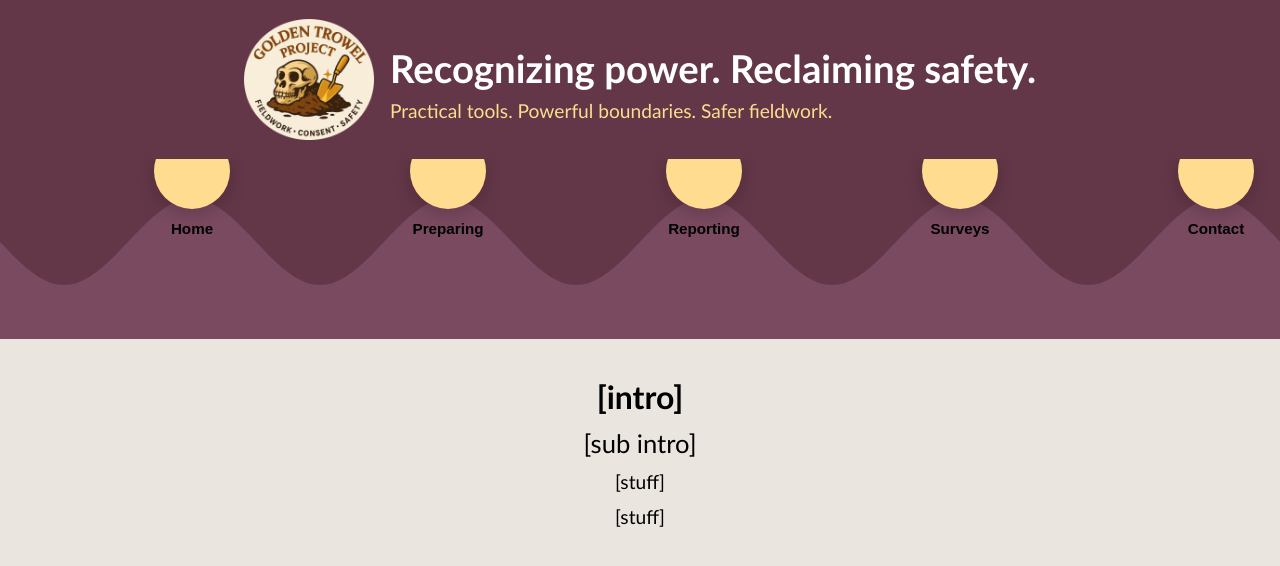
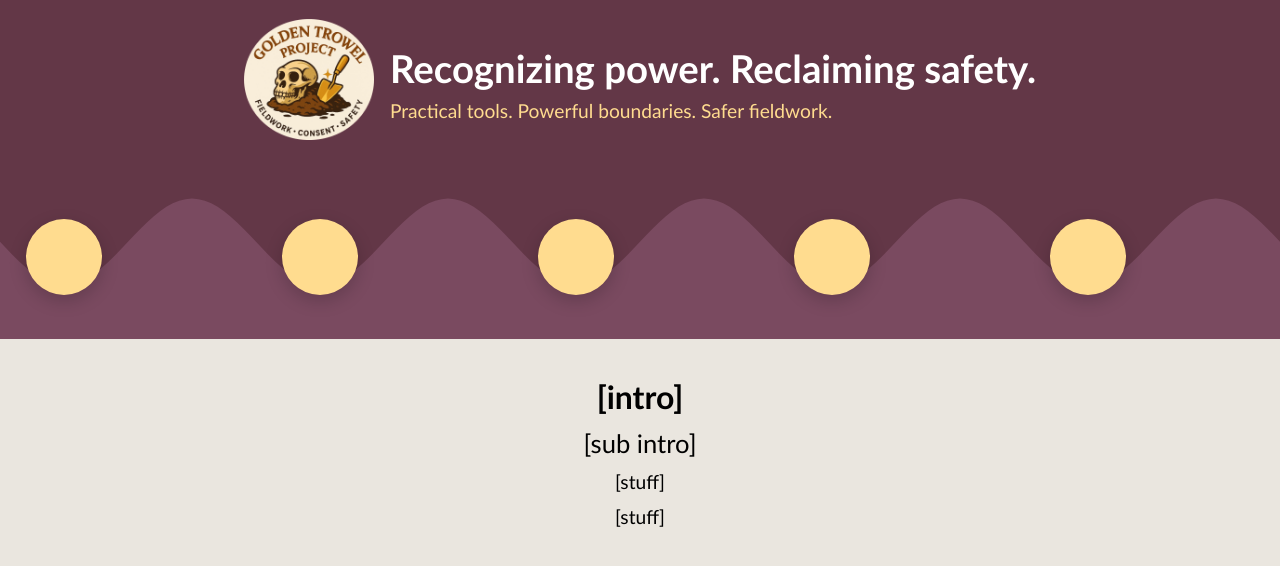
Before and after one commit to AnthroSafetyWarrior/GoldenTrowelProject, a Jekyll site: the page built from _pages/contact.html, in a window 1280 px wide. Shown: the top 566 px of the page. Built offline with Jekyll 4.4.1, drawn with Linux system fonts in a browser that asks for light colours.

Commit message:
updating name

```diff
--- a/_layouts/default.html
+++ b/_layouts/default.html
@@ -14,8 +14,6 @@
   <link rel="canonical" href="{{ page.url | absolute_url }}">
 
   <style>
-.circle-btn::after { content: none; }
-
 .wave-btn {
   position:absolute;
   display:flex;
@@ -157,7 +155,10 @@
       .doc-card a{ margin-top:auto; align-self:center; background:#633747; color:#fff; text-decoration:none; padding:.5em 1em; border-radius:6px; display:inline-block; }
       .doc-card a:hover{ background:#ffdc8f; color:#000; }
     {% endif %}
-  </style>
+/* put this near the END of your <style> */
+.circle-nav .circle-btn::after { content: none !important; }
+
+ </style>
 </head>
 
 <body>
```
Also changed, not shown: other parts of _layouts/default.html (+1 -1 lines).
